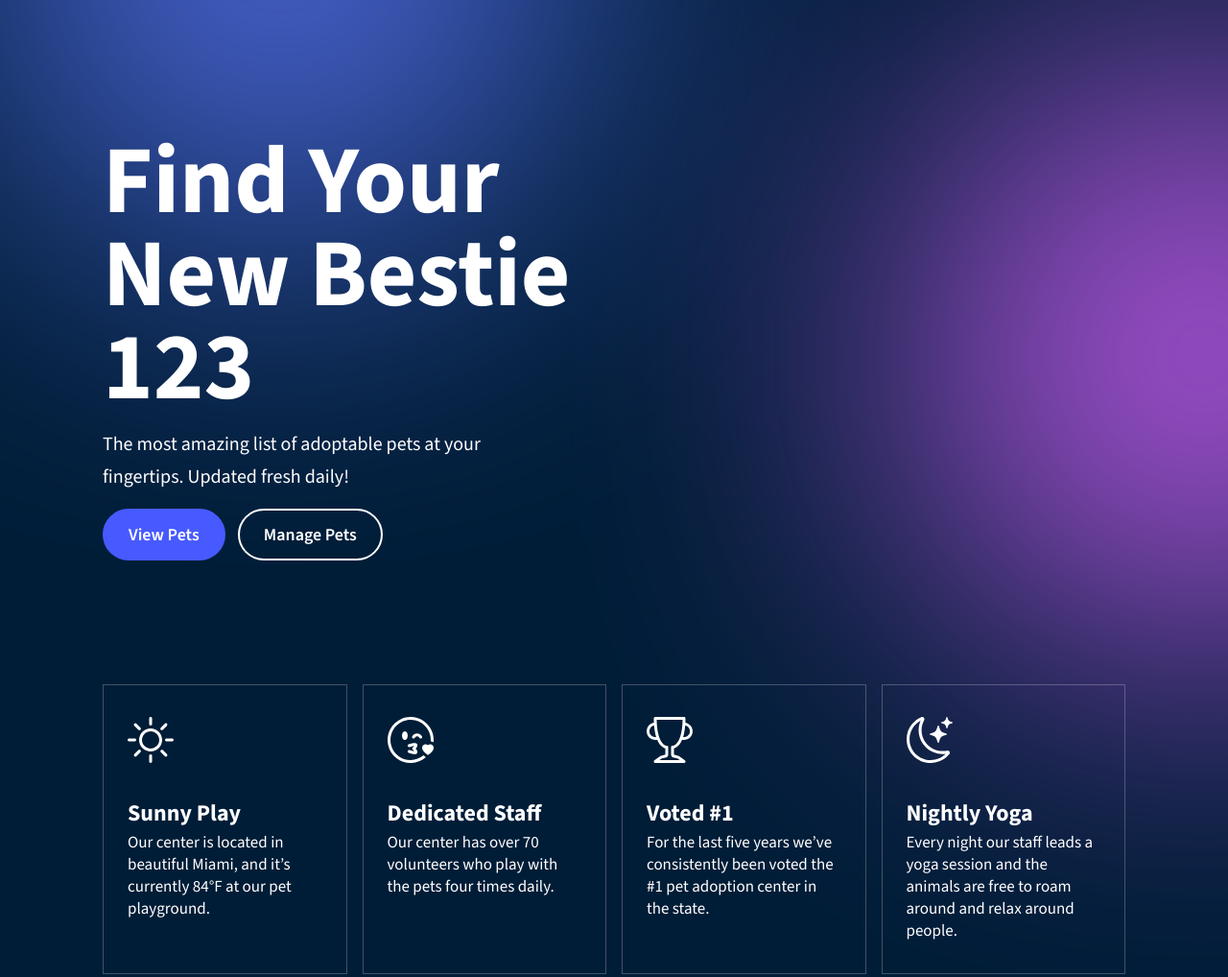
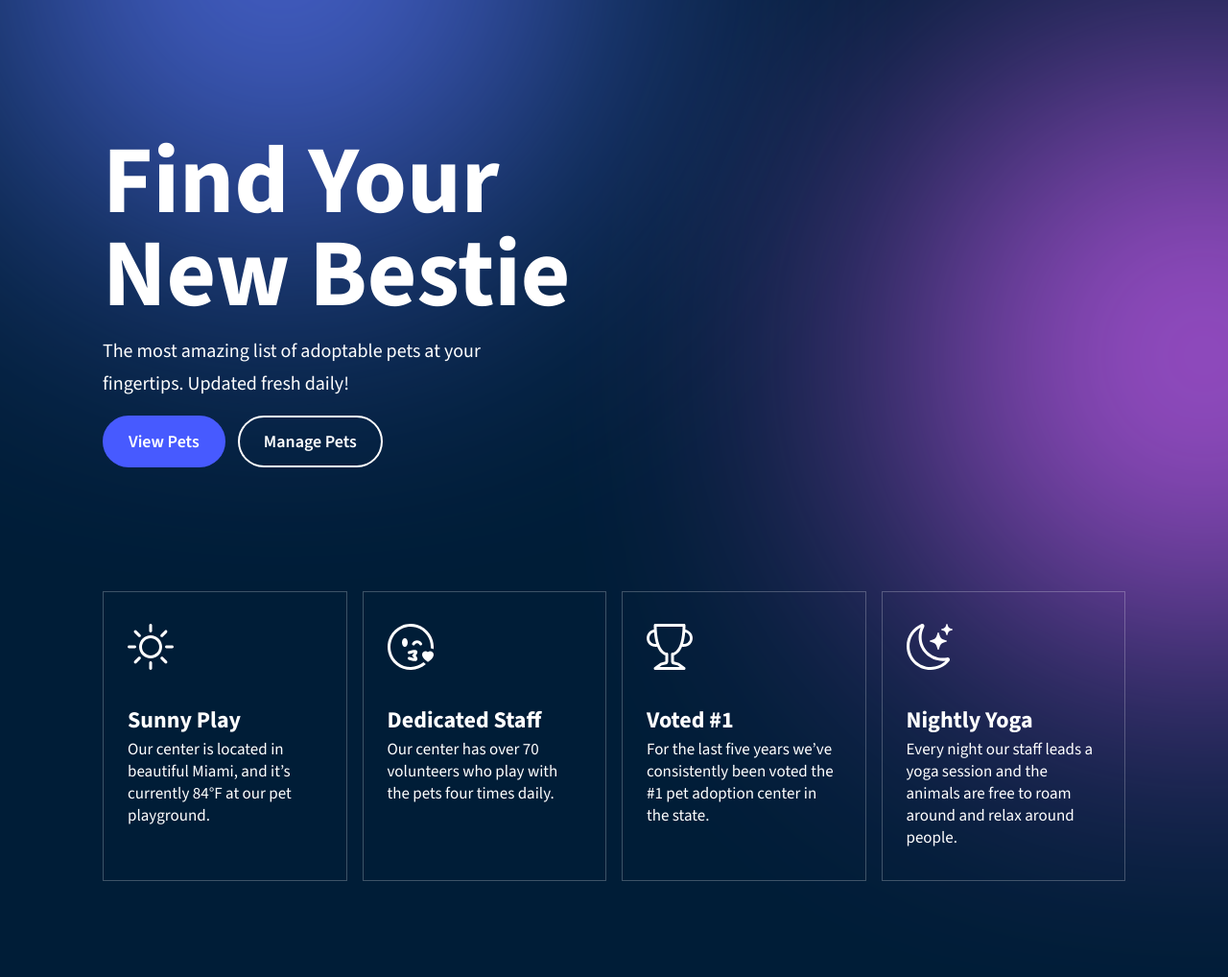
Before and after one commit to krmullins/udemy-boot, a plain HTML site: page index.html in a window 1280 px wide. Shown: the top 1018 px of the page at 96% size. Drawn offline with nearby package versions, Linux system fonts and the light colour scheme.

Commit message:
Remove junk

```diff
--- a/index.html
+++ b/index.html
@@ -17,7 +17,7 @@
     <div class="top-section-wrapper">
       <div class="top-section">
         <div class="actual-top-content">
-          <h1>Find Your New Bestie 123</h1>
+          <h1>Find Your New Bestie</h1>
           <p class="intro-text">
             The most amazing list of adoptable pets at your fingertips. Updated
             fresh daily!
```
